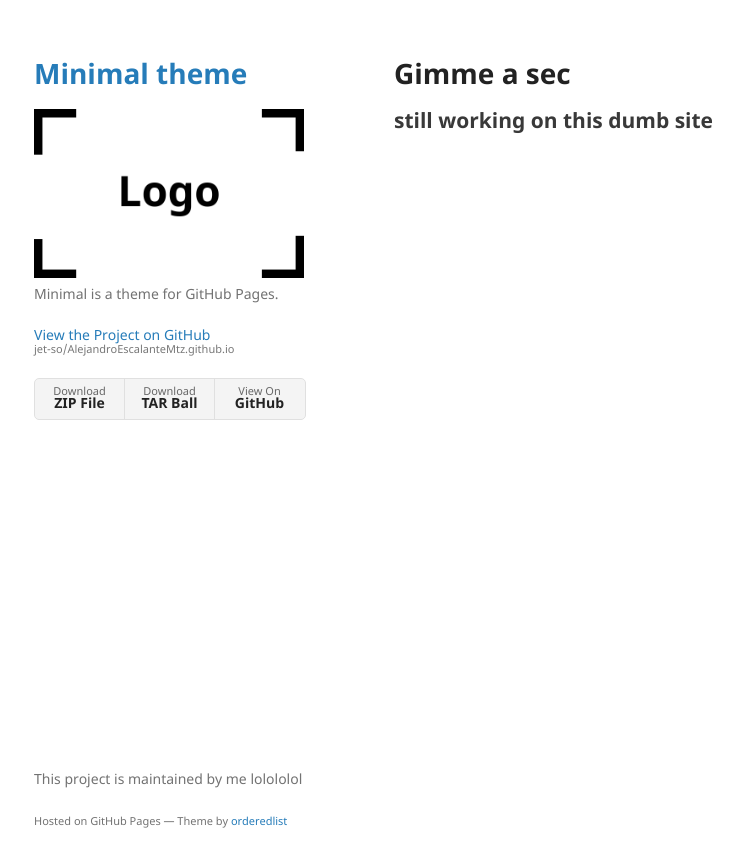
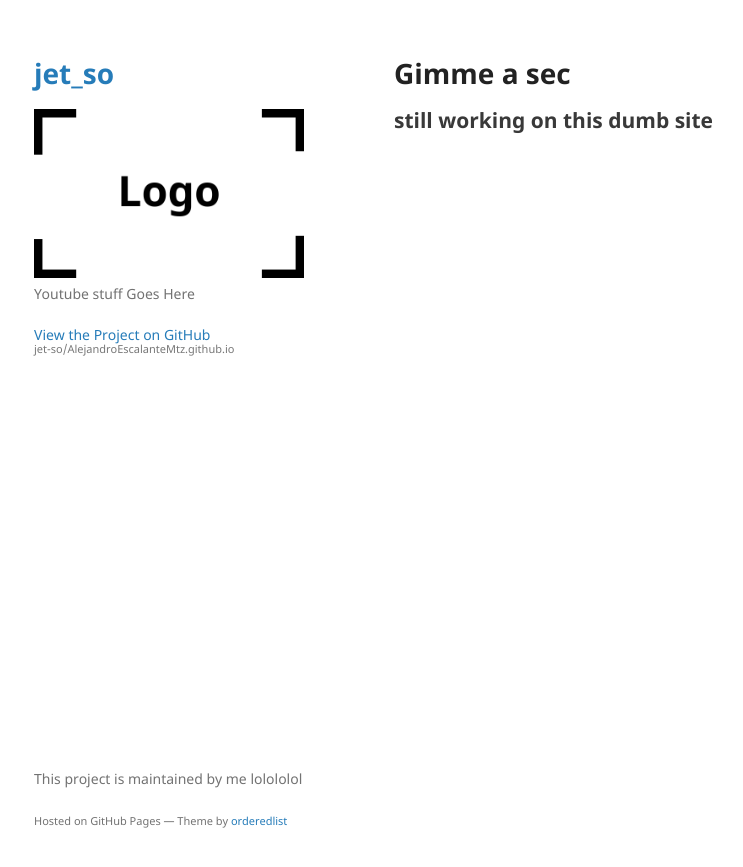
Before and after one commit to jet-so/AlejandroEscalanteMtz.github.io, a Jekyll site: the page built from index.md, in a window 1280 px wide. Shown: the top 867 px of the page, without its empty margins (176-919 px from the left). Built offline with Jekyll 4.4.1, drawn with Linux system fonts in a browser that asks for light colours; our own code applies the rules of GitHub Pages for plain Markdown files.

Commit message:
done son

```diff
--- a/_config.yml
+++ b/_config.yml
@@ -1,6 +1,6 @@
-title: Minimal theme
+title: jet_so
 logo: /assets/img/logo.png
-description: Minimal is a theme for GitHub Pages.
-show_downloads: true
+description: Youtube stuff Goes Here
+show_downloads: false
 google_analytics:
 theme: jekyll-theme-minimal
```
